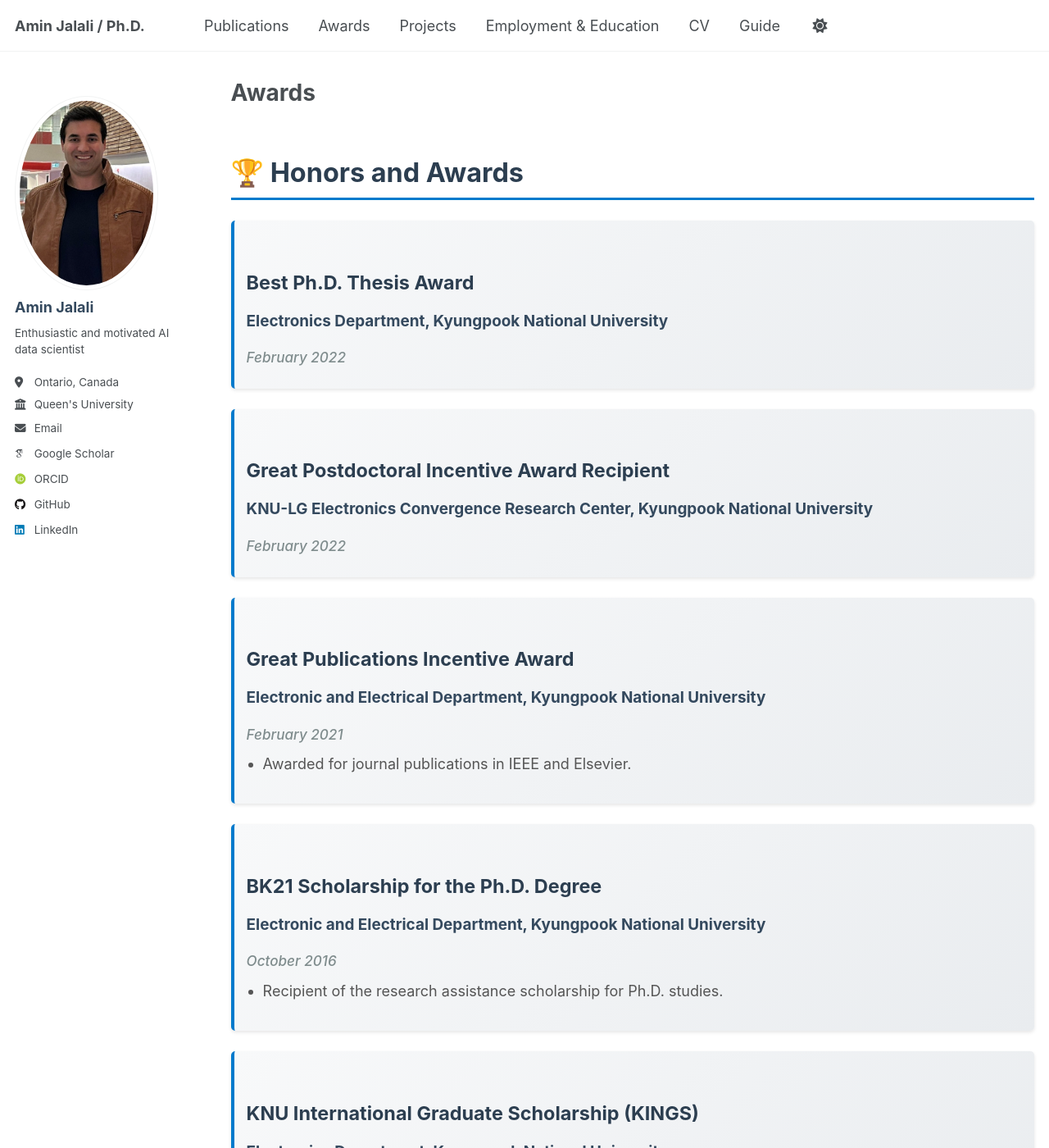
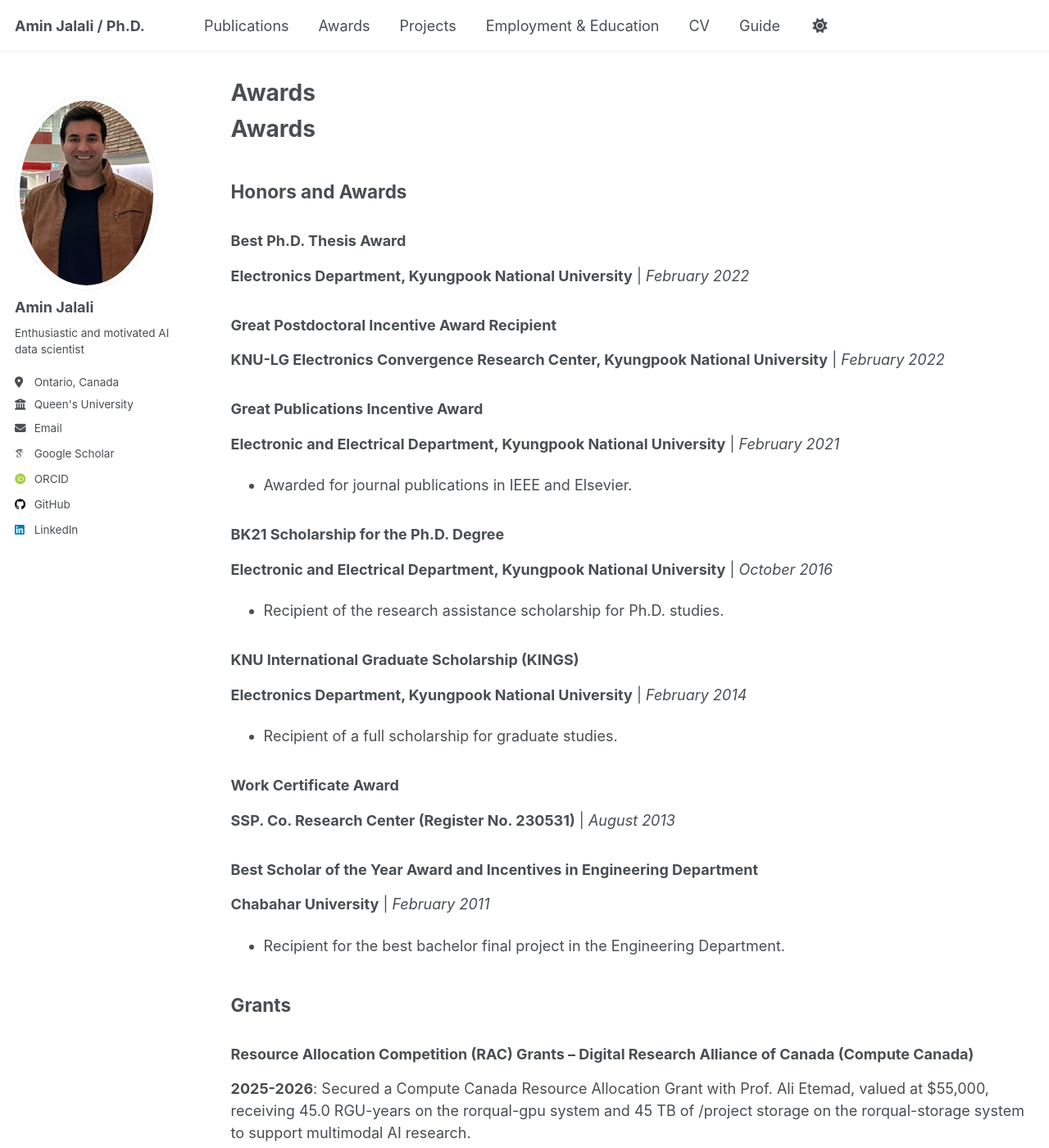
Before and after one commit to aminjalali-research/aminjalali-research.github.io, a Jekyll site: the page built from _pages/teaching.html, in a window 1280 px wide and 1400 px high. Shown: the whole window at 82% size. Built offline with Jekyll 4.4.1, drawn with Linux system fonts in a browser that asks for light colours; some web fonts are replaced; some of the changed text lies outside the part shown.

Commit message:
Final website refinements and fixes
🐛 Bug Fixes:
- Fixed corrupted YAML front matter in about.md (homepage was missing)
- Removed Jekyll portfolio loop from Projects page to prevent auto-generated content

🎨 Design Consistency:
- Updated Awards page styling to match Projects page (clean, simple HTML)
- Removed complex CSS styling for consistent appearance across pages

📝 Content Updates:
- Manual edits to Employment & Education page
- Cleaned up Projects page ending
- Streamlined Awards page presentation

✅ All pages now have consistent styling and proper functionality
🌐 Homepage should now render correctly at aminjalali-research.github.io

```diff
--- a/_pages/employment.html
+++ b/_pages/employment.html
@@ -70,11 +70,10 @@ author_profile: true
 <h2>Bachelor's in Marine Telecommunication and Electronics Engineering</h2>
 <p><strong>Chabahar University of Maritime and Marine Sciences</strong> | Iran</p>
 <p><em>February 2008 - March 2012</em></p>
+<p>Guest student at Shiraz University of Technology (SUTech) in 2011.</p>
 
 <ul>
 <li>Received top scholar research honors at the School of Engineering.</li>
 <li>Top student during the last two years; graduated in the top three of the class (GPA: 3.42/4.5).</li>
-<li>Completed guest studies at Shiraz University of Technology (SUTech) in 2011.</li>
-<li>Completed a one-year internship with Sanatkade Sabz Pasargad Co. (SSP Co.).</li>
 <li>High School Diploma in Math and Physics (Top 5%).</li>
 </ul>
--- a/_pages/portfolio.html
+++ b/_pages/portfolio.html
@@ -46,7 +46,3 @@ author_profile: true
 <li>Performed clustering on medical datasets, including breast cancer and ECG data, by integrating K-Means with evolutionary optimization algorithms such as the Imperialist Competitive Algorithm (ICA).</li>
 <li>Implemented evolutionary algorithms (Imperialist Competitive Algorithm and Particle Swarm Optimization) in conjunction with conventional controllers.</li>
 </ul>
-
-{% for post in site.portfolio %}
-  {% include archive-single.html %}
-{% endfor %}
--- a/_pages/teaching.html
+++ b/_pages/teaching.html
@@ -7,333 +7,92 @@ author_profile: true
 
 {% include base_path %}
 
-<style>
-.honors-awards-section {
-  margin-bottom: 40px;
-}
+<h1>Awards</h1>
 
-.honors-awards-section h2 {
-  color: #2c3e50;
-  border-bottom: 3px solid #007acc;
-  padding-bottom: 10px;
-  margin-bottom: 25px;
-  font-size: 1.8em;
-}
+<h2>Honors and Awards</h2>
 
-.award-item {
-  margin-bottom: 25px;
-  padding: 20px;
-  border-left: 5px solid #007acc;
-  background: linear-gradient(135deg, #f8f9fa 0%, #e9ecef 100%);
-  border-radius: 8px;
-  box-shadow: 0 2px 4px rgba(0,0,0,0.1);
-  transition: transform 0.2s ease, box-shadow 0.2s ease;
-}
+<h3>Best Ph.D. Thesis Award</h3>
+<p><strong>Electronics Department, Kyungpook National University</strong> | <em>February 2022</em></p>
 
-.award-item:hover {
-  transform: translateX(5px);
-  box-shadow: 0 4px 8px rgba(0,0,0,0.15);
-}
+<h3>Great Postdoctoral Incentive Award Recipient</h3>
+<p><strong>KNU-LG Electronics Convergence Research Center, Kyungpook National University</strong> | <em>February 2022</em></p>
 
-.award-item h3 {
-  margin-bottom: 10px;
-  color: #2c3e50;
-  font-size: 1.3em;
-  font-weight: 600;
-}
-
-.award-institution {
-  margin-bottom: 8px;
-  color: #34495e;
-  font-weight: 500;
-  font-size: 1.05em;
-}
-
-.award-date {
-  margin-bottom: 15px;
-  color: #007acc;
-  font-style: italic;
-  font-weight: 500;
-  font-size: 0.95em;
-}
-
-.award-details {
-  margin-top: 15px;
-  padding-left: 20px;
-}
-
-.award-details li {
-  color: #555;
-  line-height: 1.6;
-  margin-bottom: 5px;
-}
-</style>
-
-<div class="honors-awards-section">
-<h2><strong>🏆 Honors and Awards</strong></h2>
-
-<div class="award-item">
-<h3><strong>Best Ph.D. Thesis Award</strong></h3>
-<p class="award-institution"><strong>Electronics Department, Kyungpook National University</strong></p>
-<p class="award-date">February 2022</p>
-</div>
-
-<div class="award-item">
-<h3><strong>Great Postdoctoral Incentive Award Recipient</strong></h3>
-<p class="award-institution"><strong>KNU-LG Electronics Convergence Research Center, Kyungpook National University</strong></p>
-<p class="award-date">February 2022</p>
-</div>
-
-<div class="award-item">
-<h3><strong>Great Publications Incentive Award</strong></h3>
-<p class="award-institution"><strong>Electronic and Electrical Department, Kyungpook National University</strong></p>
-<p class="award-date">February 2021</p>
-<ul class="award-details">
+<h3>Great Publications Incentive Award</h3>
+<p><strong>Electronic and Electrical Department, Kyungpook National University</strong> | <em>February 2021</em></p>
+<ul>
 <li>Awarded for journal publications in IEEE and Elsevier.</li>
 </ul>
-</div>
 
-<div class="award-item">
-<h3><strong>BK21 Scholarship for the Ph.D. Degree</strong></h3>
-<p class="award-institution"><strong>Electronic and Electrical Department, Kyungpook National University</strong></p>
-<p class="award-date">October 2016</p>
-<ul class="award-details">
+<h3>BK21 Scholarship for the Ph.D. Degree</h3>
+<p><strong>Electronic and Electrical Department, Kyungpook National University</strong> | <em>October 2016</em></p>
+<ul>
 <li>Recipient of the research assistance scholarship for Ph.D. studies.</li>
 </ul>
-</div>
 
-<div class="award-item">
-<h3><strong>KNU International Graduate Scholarship (KINGS)</strong></h3>
-<p class="award-institution"><strong>Electronics Department, Kyungpook National University</strong></p>
-<p class="award-date">February 2014</p>
-<ul class="award-details">
+<h3>KNU International Graduate Scholarship (KINGS)</h3>
+<p><strong>Electronics Department, Kyungpook National University</strong> | <em>February 2014</em></p>
+<ul>
 <li>Recipient of a full scholarship for graduate studies.</li>
 </ul>
-</div>
 
-<div class="award-item">
-<h3><strong>Work Certificate Award</strong></h3>
-<p class="award-institution"><strong>SSP. Co. Research Center (Register No. 230531)</strong></p>
-<p class="award-date">August 2013</p>
-</div>
+<h3>Work Certificate Award</h3>
+<p><strong>SSP. Co. Research Center (Register No. 230531)</strong> | <em>August 2013</em></p>
 
-<div class="award-item">
-<h3><strong>Best Scholar of the Year Award and Incentives in Engineering Department</strong></h3>
-<p class="award-institution"><strong>Chabahar University</strong></p>
-<p class="award-date">February 2011</p>
-<ul class="award-details">
+<h3>Best Scholar of the Year Award and Incentives in Engineering Department</h3>
+<p><strong>Chabahar University</strong> | <em>February 2011</em></p>
+<ul>
 <li>Recipient for the best bachelor final project in the Engineering Department.</li>
 </ul>
-</div>
-</div>
 
-<hr />
+<h2>Grants</h2>
 
-<h2><strong>Grants</strong></h2>
+<h3>Resource Allocation Competition (RAC) Grants – Digital Research Alliance of Canada (Compute Canada)</h3>
 
-<h3 class="grants-header">Resource Allocation Competition (RAC) Grants – Digital Research Alliance of Canada (Compute Canada)</h3>
+<p><strong>2025-2026</strong>: Secured a Compute Canada Resource Allocation Grant with Prof. Ali Etemad, valued at $55,000, receiving 45.0 RGU-years on the rorqual-gpu system and 45 TB of /project storage on the rorqual-storage system to support multimodal AI research.</p>
 
-<div class="grant-item">
-<h4><strong>2025-2026</strong></h4>
-<p>Secured a Compute Canada Resource Allocation Grant with Prof. Ali Etemad, valued at <strong>$55,000</strong>, receiving 45.0 RGU-years on the rorqual-gpu system and 45 TB of /project storage on the rorqual-storage system to support multimodal AI research.</p>
-</div>
+<p><strong>2024-2025</strong>: Led and secured a RAC grant with Prof. Ali Etemad, valued at $78,000, providing 132 RGU-years of GPU, 176 core years of CPU, and 50TB of storage to support high-memory GPU applications integrating video, text, speech, and other human-centric modalities.</p>
 
-<div class="grant-item">
-<h4><strong>2024-2025</strong></h4>
-<p>Led and secured a RAC grant with Prof. Ali Etemad, valued at <strong>$78,000</strong>, providing 132 RGU-years of GPU, 176 core years of CPU, and 50TB of storage to support high-memory GPU applications integrating video, text, speech, and other human-centric modalities.</p>
-</div>
-</section>
+<h2>Teaching Assistant (TA)</h2>
 
-<hr class="section-divider" />
+<h3>Department of Electrical and Electronics Engineering</h3>
+<p><strong>Teaching Assistant</strong> | <em>2017-2021</em></p>
 
-<section class="teaching-section">
-<h2><strong>👨‍🏫 Teaching Assistant (TA)</strong></h2>
-
-<div class="ta-item">
-<h3><strong>Department of Electrical and Electronics Engineering</strong></h3>
-<p class="ta-period"><em>(2017-2021)</em></p>
-<ul class="ta-responsibilities">
+<ul>
 <li>Teaching Assistant for the <em>Neural Networks</em> course.</li>
 <li>Instructor in the Artificial Brain Research Lab's graduate education program, presenting topics on computer vision models for new graduate students.</li>
 </ul>
-</div>
-</section>
 
-<hr class="section-divider" />
+<h2>Professional Development and Talks</h2>
 
-<section class="development-section">
-<h2><strong>📈 Professional Development and Talks</strong></h2>
-
-<div class="development-category">
-<h3><strong>Professional Development:</strong></h3>
-<ul class="development-list">
+<h3>Professional Development</h3>
+<ul>
 <li><strong>Certificate in University Teaching and Learning</strong>, Queen's University: A foundational program in teaching and learning for educators in higher education.</li>
 <li><strong>Certificate in Professional Development for Postdocs</strong>, Queen's University, 2024: Completed 10 workshops covering Indigenization, communication skills, professionalism, teaching development, leadership, grant writing, and management.</li>
 </ul>
-</div>
 
-<div class="talks-category">
-<h3><strong>Talks:</strong></h3>
-<ul class="talks-list">
+<h3>Talks</h3>
+<ul>
 <li>"AI Applications for Epilepsy Detection," presented at Centre for Teaching and Learning, Canada, 2025.</li>
 <li>"Document Translation Challenges," presented at the Brain and AI Symposium, South Korea, 2023.</li>
 <li>"Atrial Fibrillation Prediction and Cardiac Disease Detection," South Korea, 2019.</li>
 <li>"The Impact of Regularization Constraints on Computer Vision and Neural Structures," South Korea, 2018.</li>
 </ul>
-</div>
-</section>
 
-<hr class="section-divider" />
+<h2>Reviews | Skills</h2>
 
-<section class="skills-section">
-<h2><strong>🔍 Reviews | Skills</strong></h2>
-
-<div class="reviews-category">
-<h3><strong>Member of Reviewers Board</strong></h3>
-<ul class="reviews-list">
+<h3>Member of Reviewers Board</h3>
+<ul>
 <li>Peer-reviewed over <strong>75 manuscripts</strong> for high-ranking journals, including <em>Neural Networks</em>, <em>IEEE Journal of Biomedical and Health Informatics</em>, <em>IEEE TAI</em>, <em>Expert Systems with Applications</em>, <em>Pattern Recognition</em>, <em>Knowledge-Based Systems</em>, <em>Engineering Applications of AI</em>, <em>Neurocomputing</em>, and <em>Neural Processing Letters</em>.</li>
 <li>Peer-reviewed for conferences such as <em>AISTATS</em>, <em>AAAI</em>, <em>ICONIP</em>, <em>IJFS</em>, <em>IJCNN</em>, <em>ESANN</em>, <em>ICANN</em>, and <em>NEPL</em>.</li>
 <li>Review history available at: <a href="https://www.webofscience.com/wos/author/record/AAH-6921-2019" target="_blank">Web of Science</a></li>
 </ul>
-</div>
 
-<div class="skills-grid">
-<div class="skill-category">
-<h4><strong>Skills:</strong></h4>
+<h3>Skills</h3>
 <p>Programming Languages (Python, MATLAB), Platforms (PyTorch, Ubuntu, LaTeX), Languages (English, Persian (Native), Korean and French (Basic))</p>
-</div>
 
-<div class="membership-category">
-<h4><strong>Membership:</strong></h4>
+<h3>Membership</h3>
 <p>Institute of Electrical and Electronics Engineers (IEEE) Young Professionals: review for IEEE journals, attend their talks, and network within the global IEEE community.</p>
-</div>
-</div>
-</section>
 
-<hr class="section-divider" />
+<h2>Completed Courses in Graduate School</h2>
 
-<section class="courses-section">
-<h2><strong>📚 Completed Courses in Graduate School</strong></h2>
-
-<div class="courses-content">
 <p>Advanced Digital Image Processing, Artificial Intelligence Applications, Advanced Probability and Random Processes, Applied Agent Systems, Advanced Programming Languages, Design and Analysis of Computer Networks, Digital Image Processing, Digital Signal Processing, Intelligent Systems Design, Data Mining, Soft Computing, Linear System Theory, Neural Networks, Pattern Recognition, Probability and Applied Statistics, Speech Signal Processing, Visual Communications.</p>
-</div>
-</section>
-
-</div>
-
-<style>
-.awards-container {
-  max-width: 1000px;
-  margin: 0 auto;
-  padding: 20px;
-}
-
-.awards-section, .grants-section, .teaching-section, .development-section, .skills-section, .courses-section {
-  margin-bottom: 30px;
-}
-
-.award-item, .grant-item, .ta-item {
-  margin-bottom: 25px;
-  padding: 15px;
-  border-left: 4px solid #007acc;
-  background-color: #f8f9fa;
-  border-radius: 5px;
-}
-
-.award-item h3 {
-  margin-bottom: 8px;
-  color: #2c3e50;
-}
-
-.award-institution {
-  margin-bottom: 5px;
-  color: #34495e;
-}
-
-.award-date {
-  margin-bottom: 10px;
-  color: #7f8c8d;
-  font-size: 0.95em;
-}
-
-.award-details, .ta-responsibilities, .development-list, .talks-list, .reviews-list {
-  margin-top: 10px;
-  padding-left: 20px;
-}
-
-.section-divider {
-  border: none;
-  height: 2px;
-  background: linear-gradient(to right, #007acc, #00a8ff);
-  margin: 40px 0;
-}
-
-.grants-header {
-  color: #2c3e50;
-  font-weight: 600;
-  margin-bottom: 20px;
-}
-
-.grant-item h4 {
-  color: #007acc;
-  margin-bottom: 10px;
-}
-
-.ta-period {
-  color: #7f8c8d;
-  font-style: italic;
-  margin-bottom: 15px;
-}
-
-.development-category, .talks-category {
-  margin-bottom: 25px;
-}
-
-.skills-grid {
-  display: grid;
-  grid-template-columns: 1fr 1fr;
-  gap: 20px;
-  margin-top: 20px;
-}
-
-.skill-category, .membership-category {
-  padding: 15px;
-  background-color: #f8f9fa;
-  border-radius: 5px;
-  border-left: 4px solid #28a745;
-}
-
-.courses-content {
-  padding: 20px;
-  background-color: #f8f9fa;
-  border-radius: 8px;
-  border-left: 4px solid #6f42c1;
-  line-height: 1.6;
-}
-
-h2 {
-  color: #2c3e50;
-  border-bottom: 2px solid #007acc;
-  padding-bottom: 10px;
-  margin-bottom: 25px;
-}
-
-h3 {
-  color: #34495e;
-}
-
-@media (max-width: 768px) {
-  .skills-grid {
-    grid-template-columns: 1fr;
-  }
-
-  .awards-container {
-    padding: 10px;
-  }
-
-  .award-item, .grant-item, .ta-item {
-    padding: 10px;
-  }
-}
-</style>
```
Also changed, not shown: _pages/about.md (+1 -13 lines), _portfolio/portfolio-1.md (added).
